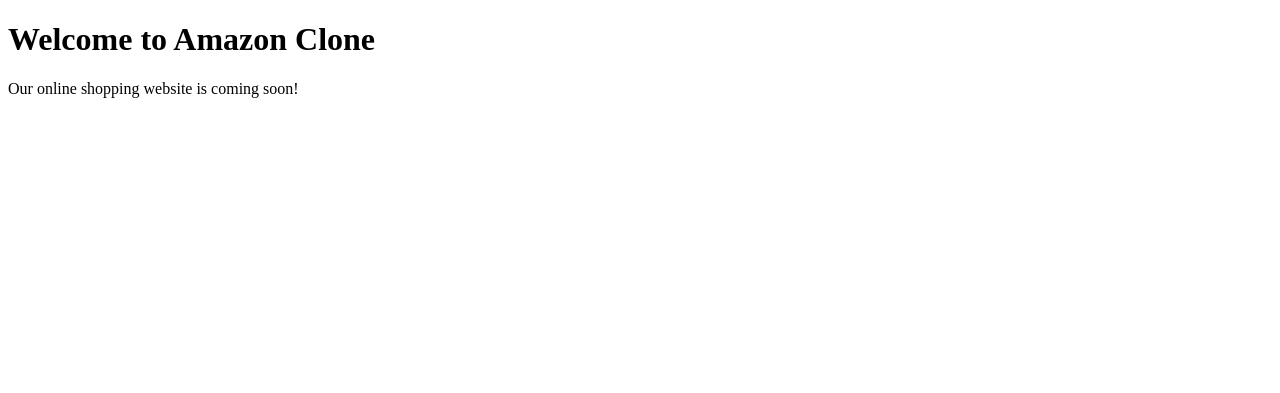
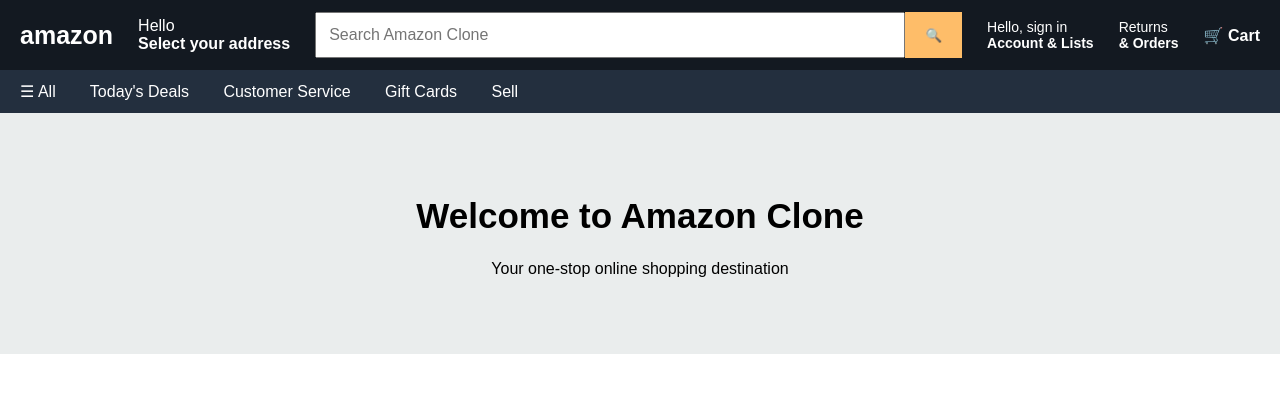
Before and after one commit to jivika-hub/Amazon-clone, a Django app: page / in a window 1280 px wide. Shown: the top 393 px of the page. Run offline with Django 5.2, Linux system fonts and the light colour scheme.

Commit message:
Build Amazon-style navbar

```diff
--- a/store/templates/store/home.html
+++ b/store/templates/store/home.html
@@ -1,4 +1,4 @@
-<!DOCTYPE html>
+{% comment %} <!DOCTYPE html>
 <html>
 <head>
     <title>Amazon Clone</title>
@@ -11,4 +11,112 @@
     <p>Our online shopping website is coming soon!</p>
 
 </body>
+</html> {% endcomment %}
+
+<!DOCTYPE html>
+<html>
+<head>
+    <title>Amazon Clone</title>
+    <style>
+        body {
+            margin: 0;
+            font-family: Arial, sans-serif;
+        }
+        .navbar {
+            background-color: #131921;
+            color: white;
+            display: flex;
+            align-items: center;
+            padding: 12px 20px;
+            gap: 25px;
+        }
+        .logo {
+            font-size: 25px;
+            font-weight: bold;
+        }
+        .search {
+            flex: 1;
+            display: flex;
+        }
+        .search input {
+            width: 100%;
+            padding: 12px;
+            font-size: 16px;
+        }
+        .search button {
+            padding: 12px 20px;
+            background-color: #febd69;
+            border: none;
+            cursor: pointer;
+        }
+        .account {
+            font-size: 14px;
+        }
+        .orders {
+            font-size: 14px;
+        }
+        .cart {
+            font-size: 16px;
+            font-weight: bold;
+        }
+        .menu {
+            background-color: #232f3e;
+            color: white;
+            padding: 12px 20px;
+        }
+        .menu span {
+            margin-right: 30px;
+        }
+        .welcome {
+            text-align: center;
+            padding: 60px;
+            background-color: #eaeded;
+        }
+        .welcome h1 {
+            font-size: 35px;
+        }
+    </style>
+</head>
+<body>
+    <!-- Main Navbar -->
+    <div class="navbar">
+        <div class="logo">
+            amazon
+        </div>
+        <div>
+            Hello<br>
+            <b>Select your address</b>
+        </div>
+        <div class="search">
+            <input type="text" placeholder="Search Amazon Clone">
+            <button>🔍</button>
+        </div>
+        <div class="account">
+            Hello, sign in<br>
+            <b>Account & Lists</b>
+        </div>
+        <div class="orders">
+            Returns<br>
+            <b>& Orders</b>
+        </div>
+        <div class="cart">
+            🛒 Cart
+        </div>
+    </div>
+    <!-- Menu -->
+    <div class="menu">
+        <span>☰ All</span>
+        <span>Today's Deals</span>
+        <span>Customer Service</span>
+        <span>Gift Cards</span>
+        <span>Sell</span>
+    </div>
+    <!-- Welcome Section -->
+    <div class="welcome">
+        <h1>Welcome to Amazon Clone</h1>
+        <p>
+            Your one-stop online shopping destination
+        </p>
+    </div>
+</body>
 </html>
```
